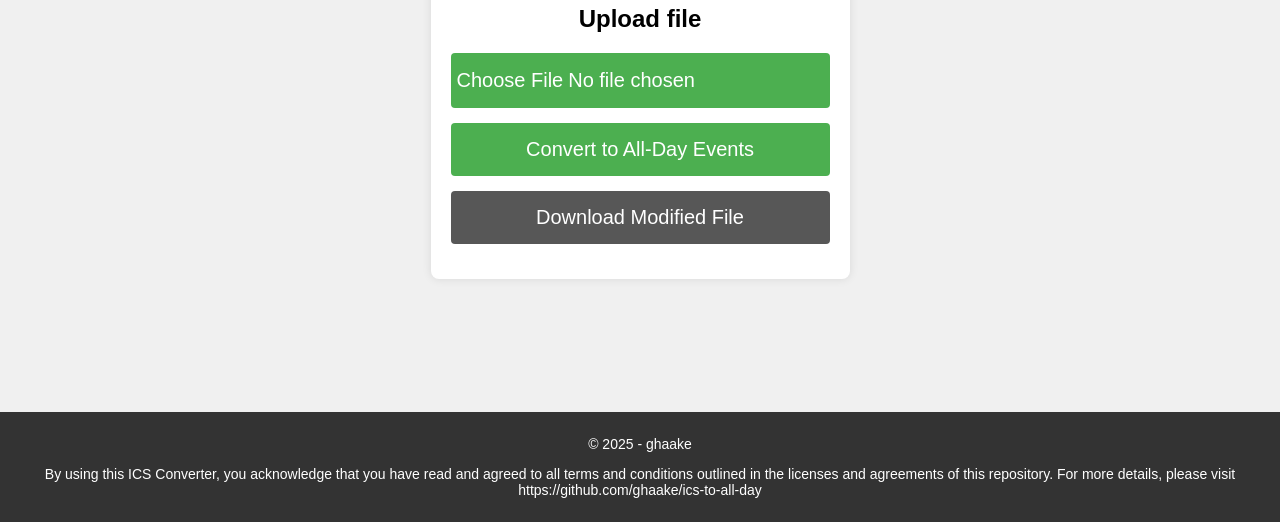
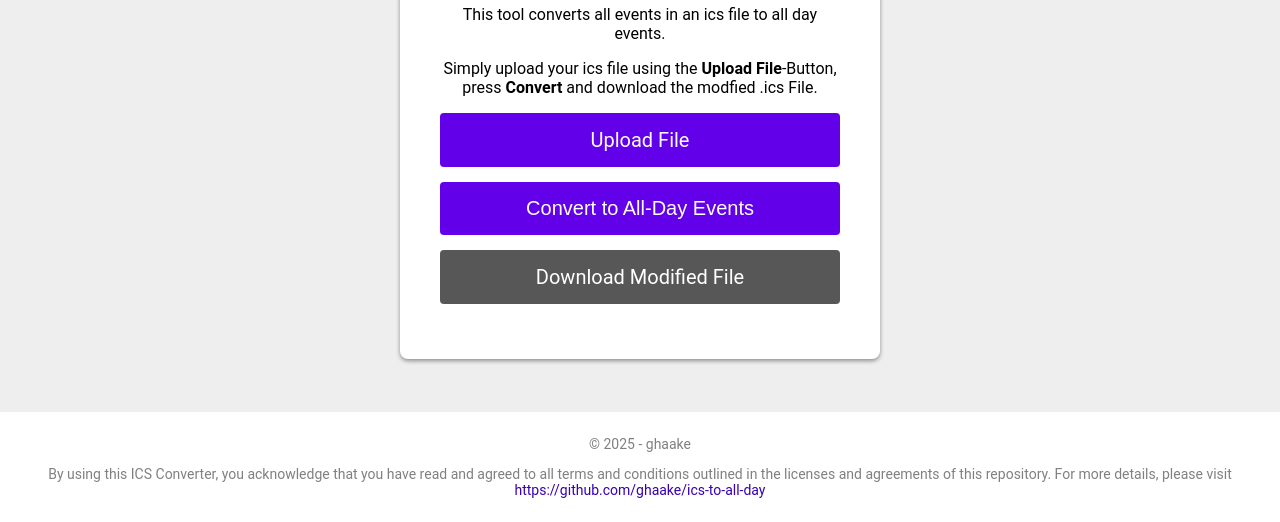
Before and after one commit to ghaake/ics-to-all-day, a plain HTML site: page index.html in a window 1280 px wide. Shown: the part 278-800 px from the top of the page. Drawn offline with Linux system fonts and the light colour scheme.

Commit message:
update style

```diff
--- a/index.html
+++ b/index.html
@@ -29,17 +29,15 @@
     <link rel="stylesheet" href="src/main.css">
 </head>
 <body>
-    <header>
+    <div class="container">
         <h1>ICS File Modifier</h1>
-        <div class="container" style="margin: 20px;">
-            <p>This tool converts all events in an ics file to all day events.</p>
-            <p>Simply upload your ics file using the <b>Browse</b>-Button, press <b>Convert</b> and download the modfied .ics File.</p>
-        </div>
-    </header>
-    <div class="container">
-        <h2>Upload file</h2>
-        <input class="custom-file-input" type="file" id="fileInput">
-        <button id="convertButton">Convert to All-Day Events</button>
+        <p>This tool converts all events in an ics file to all day events.</p>
+        <p>Simply upload your ics file using the <b>Upload File</b>-Button, press <b>Convert</b> and download the modfied .ics File.</p>
+        <label for="file-upload" class="btn">
+            <span>Upload File</span>
+        </label>
+        <input class="custom-file-input" type="file" id="file-upload">
+        <button class="btn">Convert to All-Day Events</button>
         <a id="downloadLink" class="disabled">Download Modified File</a>
     </div>
 
--- a/src/main.css
+++ b/src/main.css
@@ -1,11 +1,11 @@
 body {
-    font-family: Arial, sans-serif;
+    font-family: "Roboto", sans-serif;
     display: flex;
     justify-content: center;
     align-items: center;
     height: 100vh;
     margin: 0;
-    background-color: #f0f0f0;
+    background-color: #eee;
 }
 
 header {
@@ -17,34 +17,22 @@ header {
 .container {
     text-align: center;
     background-color: white;
-    padding: 20px;
-    box-shadow: 0 0 10px rgba(0, 0, 0, 0.1);
+    padding: 40px;
+    box-shadow: 0 2px 4px rgba(0, 0, 0, 0.4);
     border-radius: 8px;
+    max-width: 400px;
 }
 
-#fileInput,
-#convertButton,
+.btn,
 #downloadLink {
     display: block;
     margin: 15px auto;
     padding: 15px 0px;
 }
 
-#fileInput::file-selector-button {
-    background-color: #4CAF50;
-    color: white;
-    text-decoration: none;
-
-    box-shadow: none;
-    border: none;
-    font-size: 20px;
-    width: 30%;
-}
-
-#fileInput,
-#convertButton,
+.btn,
 #downloadLink {
-    background-color: #4CAF50;
+    background-color: #6200ea;
     color: white;
     text-decoration: none;
     border-radius: 4px;
@@ -55,9 +43,13 @@ header {
     cursor: pointer;
 }
 
-#convertButton:hover,
+input#file-upload[type="file"] {
+    display: none;
+}
+
+.btn:hover,
 #downloadLink:hover {
-    background-color: #45a049;
+    background-color: #3700b3;
 }
 
 #downloadLink.disabled {
@@ -74,18 +66,21 @@ footer {
     position: absolute;
     width: 100%;
     bottom: 0;
-    background-color: #333;
+    background-color: #fff;
     color: white;
     text-align: center;
     padding: 10px 0;
     font-size: 14px;
+    color: gray;
 }
 
 footer a {
-    color: #fff;
+    color: #3700b3;
     text-decoration: none;
 }
 
-footer a:hover {
+footer a:hover,
+footer a:visited {
+    color: #3700b3;
     text-decoration: underline;
 }
```
